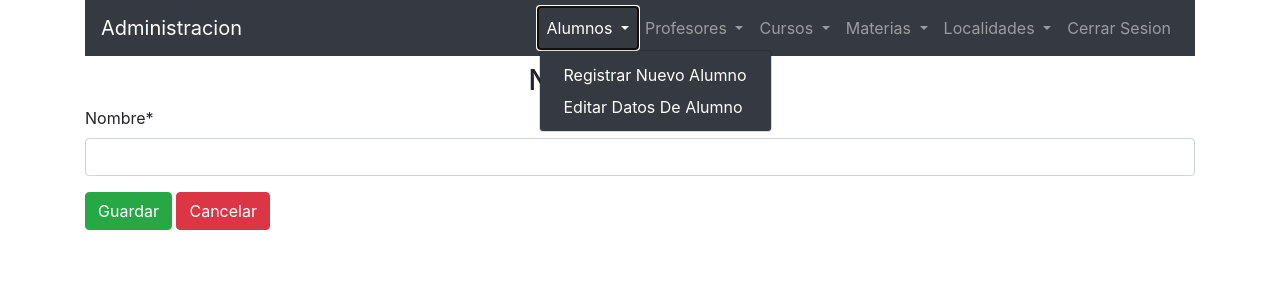
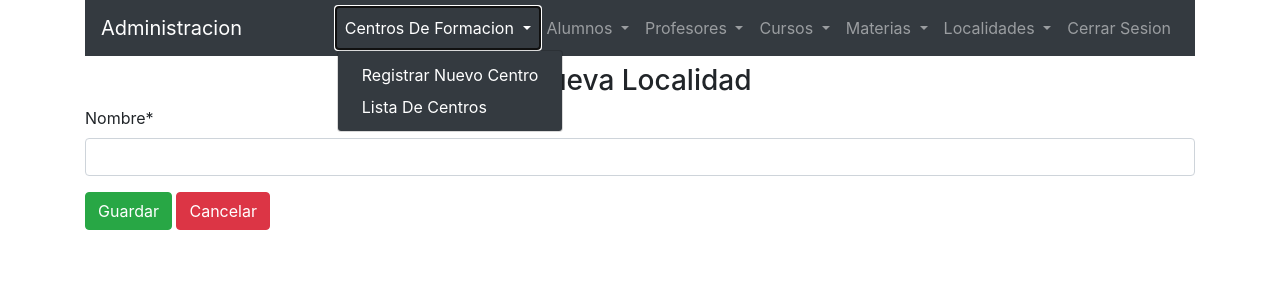
Before and after one commit to rodrigo-amc/i12-CFP, a Django app: page /localidadNueva in a window 1280 px wide, after a click on "Centros De Formacion". Shown: the top 300 px of the page. Run offline with Django 3.2, Linux system fonts and the light colour scheme; the visitor is signed in with stand-in values (Sample User, id 1); some libraries are stand-ins or nearby versions.

Commit message:
CRUD Centros De Formacion

```diff
--- a/CFP/forms.py
+++ b/CFP/forms.py
@@ -1,9 +1,16 @@
 from django.db import models
 from django.db.models import fields
 from django.forms import ModelForm
-from .models import Localidad
+from .models import Localidad, CentroDeFormacion
 
 class frmLocalidad(ModelForm):
     class Meta:
         model = Localidad
         fields = '__all__'
+
+
+
+class frmCentroFormacion(ModelForm):
+    class Meta:
+        model = CentroDeFormacion
+        fields = '__all__'
--- a/CFP/models.py
+++ b/CFP/models.py
@@ -31,6 +31,8 @@ class CentroDeFormacion(models.Model):
     domicilio = models.CharField(max_length=150)
     email = models.EmailField()
 
+    def __str__(self):
+        return self.nombre
 
 
 class Curso(models.Model):
--- a/CFP/urls.py
+++ b/CFP/urls.py
@@ -7,6 +7,12 @@ urlpatterns = [
     path('localidadNueva', views.localidadNueva, name='localidadNueva'),
     path('localidades', views.localidades, name='localidades'),
     path('localidadEditar/<int:idLocalidad>', views.localidadEditar, name='localidadEditar'),
-    path('localidadBorrar/<int:idLocalidad>', views.localidadBorrar, name='localidadBorrar')
+    path('localidadBorrar/<int:idLocalidad>', views.localidadBorrar, name='localidadBorrar'),
+
+    #Centros De Formacion
+    path('centroNuevo', views.centroNuevo, name='centroNuevo'),
+    path('centros', views.centros, name='centros'),
+    path('centrosEditar/<int:idCentro>', views.centroEditar, name='centrosEditar'),
+    path('centrosBorrar/<int:idCentro>', views.centroBorrar, name='centrosBorrar'),
 
 ]
--- a/CFP/views.py
+++ b/CFP/views.py
@@ -1,16 +1,16 @@
 from django.http.response import HttpResponse
 from django.shortcuts import redirect, render
 from django.contrib.auth.decorators import login_required
-from CFP.forms import frmLocalidad
+from CFP.forms import frmCentroFormacion, frmLocalidad
 from django.contrib import messages
-from .models import Localidad
+from .models import CentroDeFormacion, Localidad
 # Create your views here.
 
 
 def home(request):
     return render(request, 'CFP/home.html')
 
-
+#region Localidades
 @login_required
 def localidadNueva(request):
     if request.user.is_superuser:
@@ -79,7 +79,90 @@ def localidadEditar(request, idLocalidad):
 
         return redirect('/localidades')
 
+
+
 def localidadBorrar(request, idLocalidad):
     locBorrar = Localidad.objects.get(pk=idLocalidad)
     locBorrar.delete()
     return redirect('/localidades')
+#endregion Localidades
+
+
+
+#region Centros De Formacion
+@login_required
+def centros(request):
+    ctxt = {
+        'centrosForm' : CentroDeFormacion.objects.all(),
+        'titulo':'Centros De Formacion'
+    }
+    return render(request, 'CFP/centros.html', ctxt)
+
+
+
+@login_required
+def centroNuevo(request):
+    if request.user.is_superuser:
+
+        formulario = frmCentroFormacion()
+        ctxt = {
+            'form': formulario,
+            'titulo': 'Nuev Centro De Formacion'
+        }
+
+        if request.method == 'POST':
+            formPost = frmCentroFormacion(request.POST)
+
+            if formPost.is_valid():
+                formPost.save()
+                return redirect('/centros')
+            else:
+                for mensaje in formPost.errors:
+                    messages.error(request, formPost.errors[mensaje])
+                    return render(request, 'CFP/centrosForm.html', {'form': formPost, 'titulo': 'Nuevo Dentro De Formacion'})
+
+        else:
+            return render(request, 'CFP/centrosForm.html', ctxt)
+
+    else:
+        return HttpResponse('Solo disponible para usuario Administrador')
+
+
+
+@login_required
+def centroEditar(request, idCentro):
+    cenEditar = CentroDeFormacion.objects.get(pk=idCentro)
+    frEditar = frmCentroFormacion()
+
+    if request.method == 'GET':
+        frEditar = frmCentroFormacion(instance=cenEditar)
+        ctxGET = {
+            'form':frEditar,
+            'titulo':'Editar Centro De Formacion'
+        }
+        return render(request, 'CFP/centrosForm.html', ctxGET)
+
+    else:
+        frEditar = frmCentroFormacion(request.POST, instance=cenEditar)
+
+        if frEditar.is_valid():
+            frEditar.save()
+        else:
+            ctxtPOST = {
+                'form': frEditar,
+                'titulo': 'Editar Centro De formacion - Corregir Errores'
+            }
+            for mensaje in frEditar.errors:
+                messages.error(request, frEditar.errors[mensaje])
+                return render(request, 'CFP/centrosForm.html', ctxtPOST)
+
+        return redirect('/centros')
+
+
+
+@login_required
+def centroBorrar(request, idCentro):
+    cenBorrar = CentroDeFormacion.objects.get(pk=idCentro)
+    cenBorrar.delete()
+    return redirect('/centros')
+#endregion Centros De Formacion
--- a/Usuarios/templates/Usuarios/menuAdmin.html
+++ b/Usuarios/templates/Usuarios/menuAdmin.html
@@ -26,6 +26,16 @@
 
             <div class="collapse navbar-collapse" id="navbarNavDropdown">
                 <ul class="navbar-nav ml-auto">
+
+                    <li class="nav-item dropdown">
+                        <a class="nav-link dropdown-toggle" href="#" id="navbarDropdownMenuLink" data-toggle="dropdown">
+                            Centros De Formacion
+                        </a>
+                        <div class="dropdown-menu bg-dark">
+                            <a class="dropdown-item text-white" href="{% url 'centroNuevo' %}">Registrar Nuevo Centro</a>
+                            <a class="dropdown-item text-white" href="{% url 'centros' %}">Lista De Centros</a>
+                        </div>
+                    </li>
 
                     <li class="nav-item dropdown">
                         <a class="nav-link dropdown-toggle" href="#" id="navbarDropdownMenuLink" data-toggle="dropdown">
@@ -76,7 +86,7 @@
                         </a>
                         <div class="dropdown-menu bg-dark">
                             <a class="dropdown-item text-white" href="{% url 'localidadNueva' %}">Nueva Localidad</a>
-                            <a class="dropdown-item text-white" href="#">Editar Datos Localidades</a>
+                            <a class="dropdown-item text-white" href="{% url 'localidades' %}">Lista De Localidades</a>
                         </div>
                     </li>
 
```
Also changed, not shown: CFP/templates/CFP/centros.html (added, +13 -0 lines), CFP/templates/CFP/centrosForm.html (added, +16 -0 lines).
